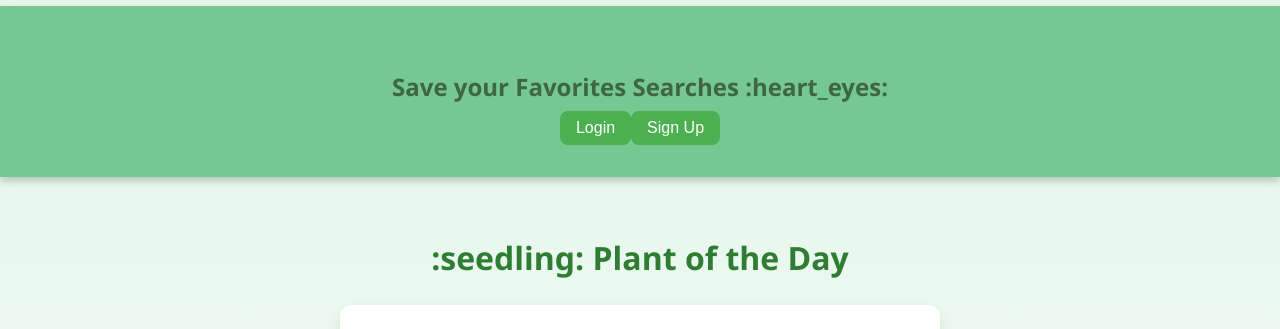
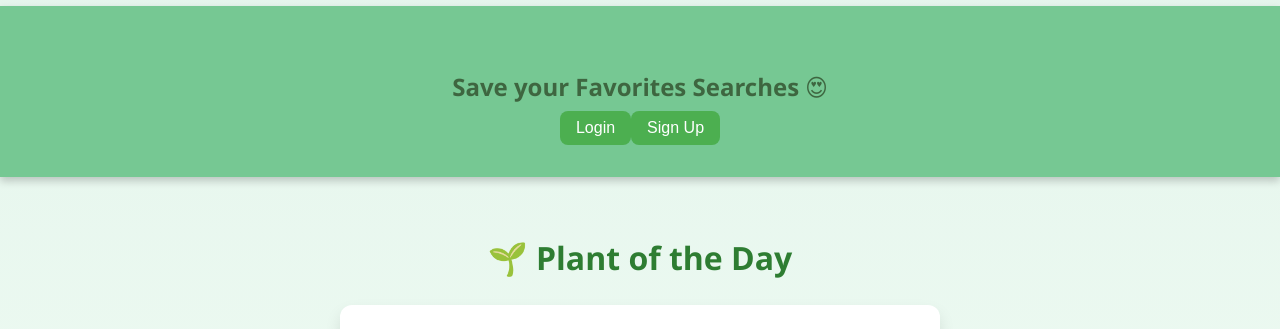
Before and after one commit to bperdidoUCI/garden, a React (Vite) app in the folder client/: page / in a window 1280 px wide. Shown: the part 300-629 px from the top of the page. Built offline with nearby package versions, Linux system fonts and the light colour scheme; no server answers.

Commit message:
add emojis properly

```diff
--- a/client/src/components/plantcard.tsx
+++ b/client/src/components/plantcard.tsx
@@ -79,7 +79,7 @@ export default function PlantCard() {
       <SearchBar onSearch={handleSearch} />
       <header className="app-header header1">
         <div className="header-content1">
-          <h4 className="title-header1">Save your Favorites Searches :heart_eyes:</h4>
+          <h4 className="title-header1">Save your Favorites Searches 😍</h4>
         </div>
         {!isLoggedIn ? (
           <div>
@@ -94,7 +94,7 @@ export default function PlantCard() {
       </header>
       <main className="app-main">
         <section className="plant-section">
-          <h2 className="title-main1">:seedling: Plant of the Day</h2>
+          <h2 className="title-main1">🌱 Plant of the Day</h2>
           {errorMessage && <p>{errorMessage}</p>}
           {plants.length === 0 ? (
             <p>No plants found or error occurred.</p>
```
